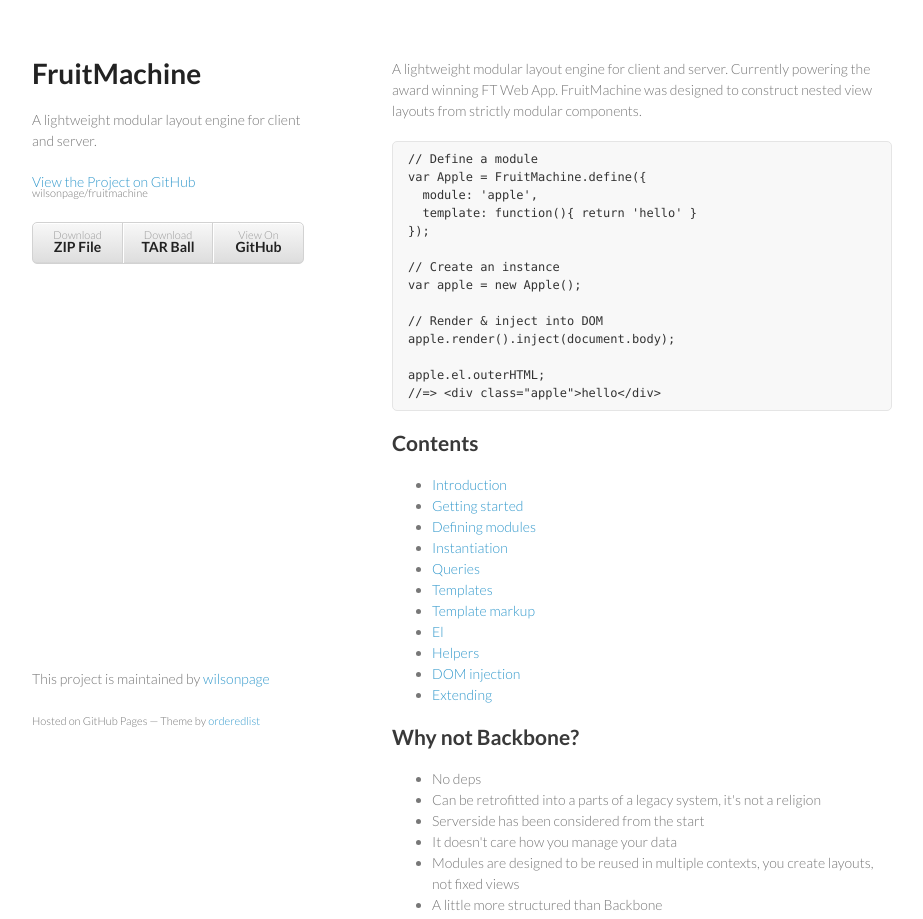
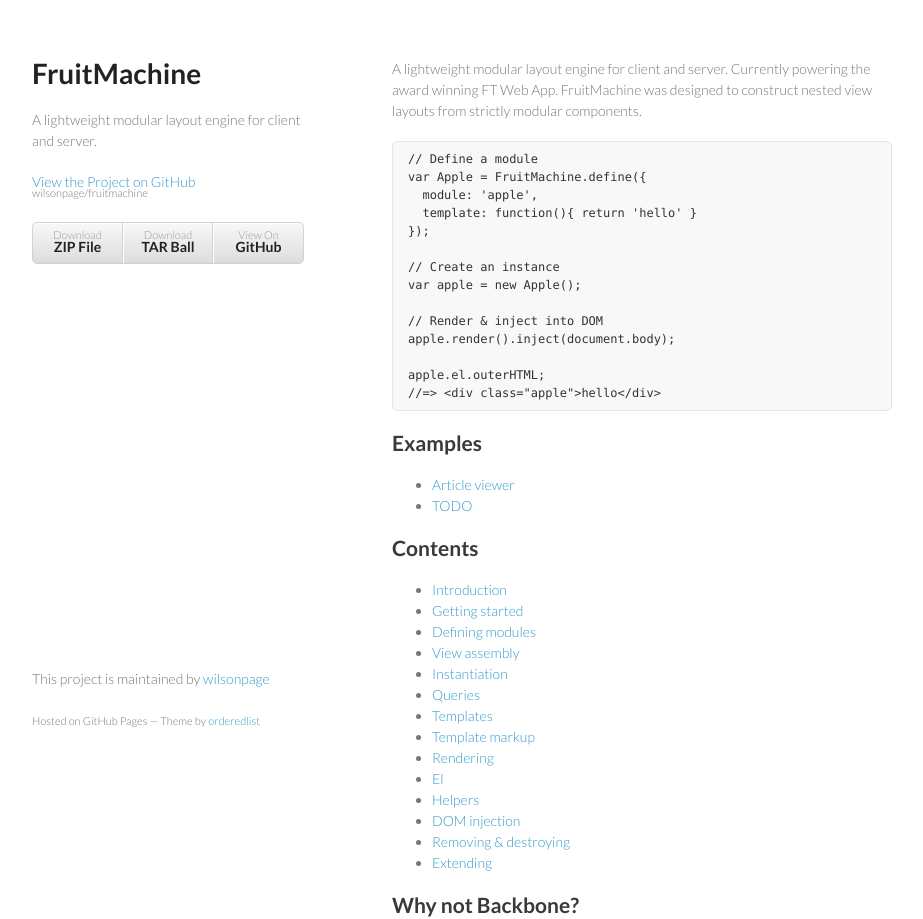
Before and after one commit to ftlabs/fruitmachine, a website: page index.html in a window 1280 px wide. Shown: the top 919 px of the page, without its empty margins (178-1101 px from the left). Drawn offline with Linux system fonts and the light colour scheme.

Commit message:
Updated readme

```diff
--- a/index.html
+++ b/index.html
@@ -43,19 +43,27 @@
 
 apple.el.outerHTML;
 //=&gt; &lt;div class=&quot;apple&quot;&gt;hello&lt;/div&gt;</code></pre>
+<h2>Examples</h2>
+<ul>
+<li><a href="http://wilsonpage.github.io/fruitmachine/examples/1a/">Article viewer</a></li>
+<li><a href="http://wilsonpage.github.io/fruitmachine/examples/todo/">TODO</a></li>
+</ul>
 <h2>Contents</h2>
 <ul>
-<li><a href="docs/introduction.md">Introduction</a></li>
-<li><a href="docs/getting-started.md">Getting started</a></li>
-<li><a href="docs/defining-modules.md">Defining modules</a></li>
-<li><a href="docs/instantiation.md">Instantiation</a></li>
-<li><a href="docs/queries.md">Queries</a></li>
-<li><a href="docs/templates.md">Templates</a></li>
-<li><a href="docs/template-markup.md">Template markup</a></li>
-<li><a href="docs/view-el.md">El</a></li>
-<li><a href="docs/helpers.md">Helpers</a></li>
-<li><a href="docs/dom-injection.md">DOM injection</a></li>
-<li><a href="docs/extending.md">Extending</a></li>
+<li><a href="https://github.com/wilsonpage/fruitmachine/tree/master/docs/introduction.md">Introduction</a></li>
+<li><a href="https://github.com/wilsonpage/fruitmachine/tree/master/docs/getting-started.md">Getting started</a></li>
+<li><a href="https://github.com/wilsonpage/fruitmachine/tree/master/docs/view-defining-modules.md">Defining modules</a></li>
+<li><a href="https://github.com/wilsonpage/fruitmachine/tree/master/docs/view-assembly.md">View assembly</a></li>
+<li><a href="https://github.com/wilsonpage/fruitmachine/tree/master/docs/view-instantiation.md">Instantiation</a></li>
+<li><a href="https://github.com/wilsonpage/fruitmachine/tree/master/docs/view-queries.md">Queries</a></li>
+<li><a href="https://github.com/wilsonpage/fruitmachine/tree/master/docs/view-templates.md">Templates</a></li>
+<li><a href="https://github.com/wilsonpage/fruitmachine/tree/master/docs/view-template-markup.md">Template markup</a></li>
+<li><a href="https://github.com/wilsonpage/fruitmachine/tree/master/docs/view-rendering.md">Rendering</a></li>
+<li><a href="https://github.com/wilsonpage/fruitmachine/tree/master/docs/view-el.md">El</a></li>
+<li><a href="https://github.com/wilsonpage/fruitmachine/tree/master/docs/view-helpers.md">Helpers</a></li>
+<li><a href="https://github.com/wilsonpage/fruitmachine/tree/master/docs/view-injection.md">DOM injection</a></li>
+<li><a href="https://github.com/wilsonpage/fruitmachine/tree/master/docs/view-removing-and-destroying.md">Removing &amp; destroying</a></li>
+<li><a href="https://github.com/wilsonpage/fruitmachine/tree/master/docs/view-extending.md">Extending</a></li>
 </ul>
 <h2>Why not Backbone?</h2>
 <ul>
```
Also changed, not shown: README.md, 1 other file.
